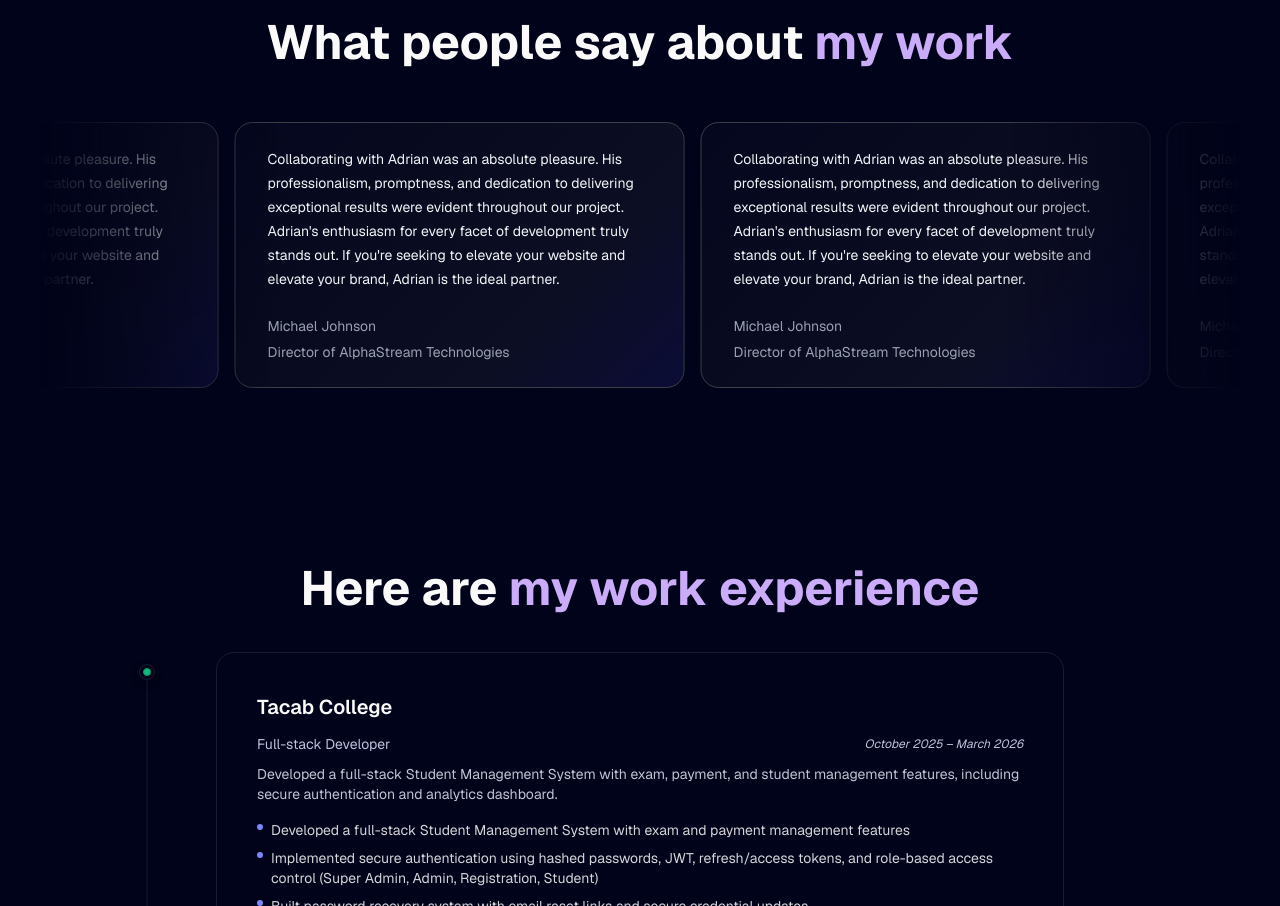
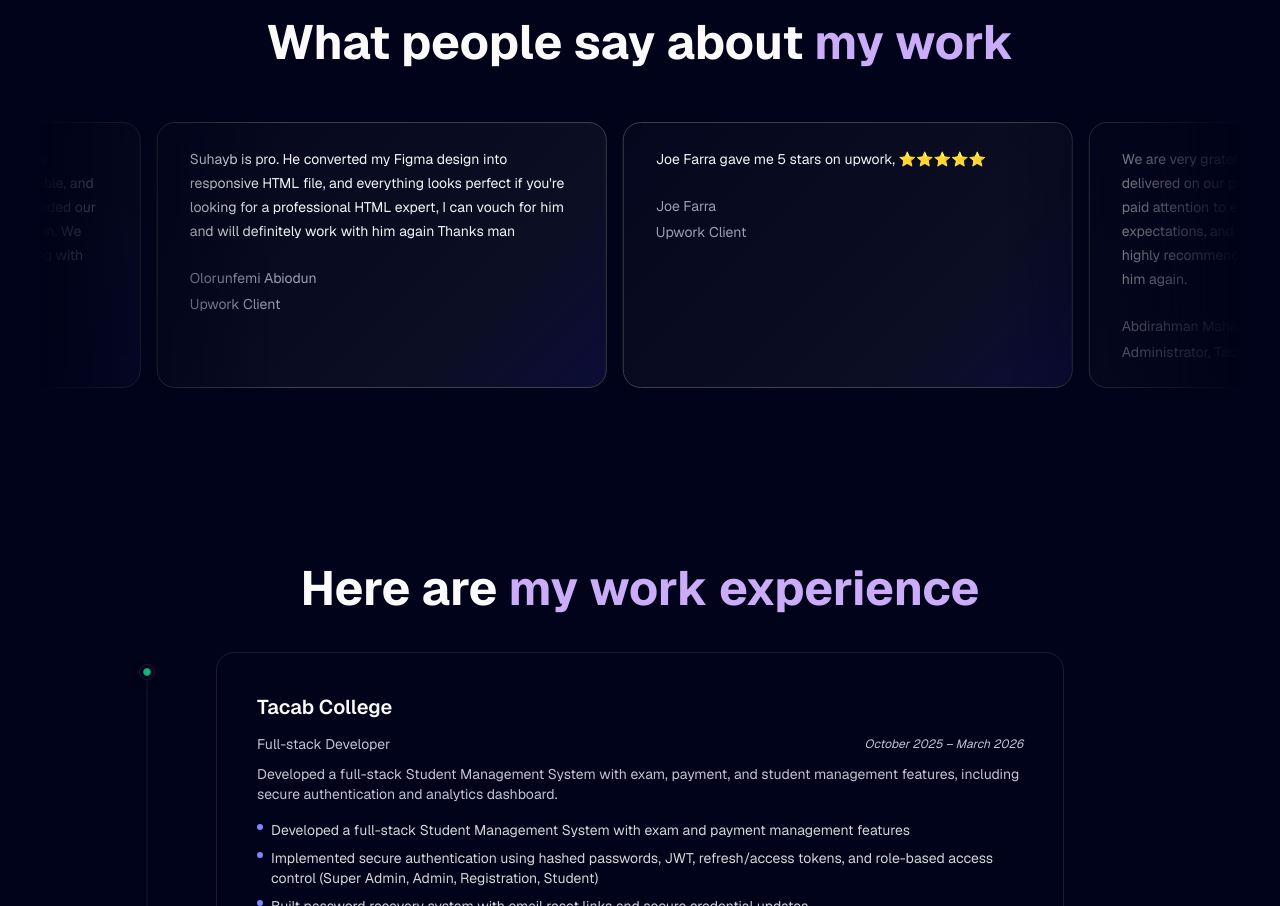
Before and after one commit to DrZiMo/portfolio, a Next.js app: page / in a window 1280 px wide. Shown: the part 3000-3906 px from the top of the page. Built offline with nearby package versions, Linux system fonts and the light colour scheme.

Commit message:
Update project details and testimonials in index.tsx; modify contact information in CV.pdf

```diff
--- a/data/index.tsx
+++ b/data/index.tsx
@@ -190,38 +190,34 @@ export const projects = [
     link: 'https://rock-paper-scissors-weld-three.vercel.app/',
     github: 'https://github.com/DrZiMo/rock-paper-scissors-game',
   },
+  {
+    title: 'Rock Paper Scissors Game',
+    des: 'Recreated the Apple iPhone 15 Pro website, combining GSAP animations and Three.js 3D effects..',
+    img: ['/rbs-main.png', 'rbs (1).png', 'rbs (2).png', 'rbs (3).png'],
+    imageContain: true,
+    iconLists: ['react', 'tailwind', 'typescript', 'vercel'],
+    link: 'https://rock-paper-scissors-weld-three.vercel.app/',
+    github: 'https://github.com/DrZiMo/rock-paper-scissors-game',
+  },
 ]
 
 export const testimonials = [
   {
     quote:
-      "Collaborating with Adrian was an absolute pleasure. His professionalism, promptness, and dedication to delivering exceptional results were evident throughout our project. Adrian's enthusiasm for every facet of development truly stands out. If you're seeking to elevate your website and elevate your brand, Adrian is the ideal partner.",
-    name: 'Michael Johnson',
-    title: 'Director of AlphaStream Technologies',
+      "Suhayb is pro. He converted my Figma design into responsive HTML file, and everything looks perfect\n\nif you're looking for a professional HTML expert, I can vouch for him and will definitely work with him again\nThanks man",
+    name: 'Olorunfemi Abiodun',
+    title: 'Upwork Client',
+  },
+  {
+    quote: 'Joe Farra gave me 5 stars on upwork, ⭐⭐⭐⭐⭐',
+    name: 'Joe Farra',
+    title: 'Upwork Client',
   },
   {
     quote:
-      "Collaborating with Adrian was an absolute pleasure. His professionalism, promptness, and dedication to delivering exceptional results were evident throughout our project. Adrian's enthusiasm for every facet of development truly stands out. If you're seeking to elevate your website and elevate your brand, Adrian is the ideal partner.",
-    name: 'Michael Johnson',
-    title: 'Director of AlphaStream Technologies',
-  },
-  {
-    quote:
-      "Collaborating with Adrian was an absolute pleasure. His professionalism, promptness, and dedication to delivering exceptional results were evident throughout our project. Adrian's enthusiasm for every facet of development truly stands out. If you're seeking to elevate your website and elevate your brand, Adrian is the ideal partner.",
-    name: 'Michael Johnson',
-    title: 'Director of AlphaStream Technologies',
-  },
-  {
-    quote:
-      "Collaborating with Adrian was an absolute pleasure. His professionalism, promptness, and dedication to delivering exceptional results were evident throughout our project. Adrian's enthusiasm for every facet of development truly stands out. If you're seeking to elevate your website and elevate your brand, Adrian is the ideal partner.",
-    name: 'Michael Johnson',
-    title: 'Director of AlphaStream Technologies',
-  },
-  {
-    quote:
-      "Collaborating with Adrian was an absolute pleasure. His professionalism, promptness, and dedication to delivering exceptional results were evident throughout our project. Adrian's enthusiasm for every facet of development truly stands out. If you're seeking to elevate your website and elevate your brand, Adrian is the ideal partner.",
-    name: 'Michael Johnson',
-    title: 'Director of AlphaStream Technologies',
+      'We are very grateful for the excellent work Suhayb delivered on our project. He was professional, reliable, and paid attention to every detail. The final result exceeded our expectations, and we truly appreciate his dedication.\n\nWe highly recommend him and look forward to working with him again.',
+    name: 'Abdirahman Mahamed',
+    title: 'Administrator, Tacab College',
   },
 ]
 
@@ -291,6 +287,6 @@ export const socialMedia = [
   {
     id: 3,
     icon: <FaWhatsapp />,
-    link: '',
+    link: 'https://wa.me/+252634541983',
   },
 ]
```
Also changed, not shown: 1 other file (tests, documents, lock files or other folders).
